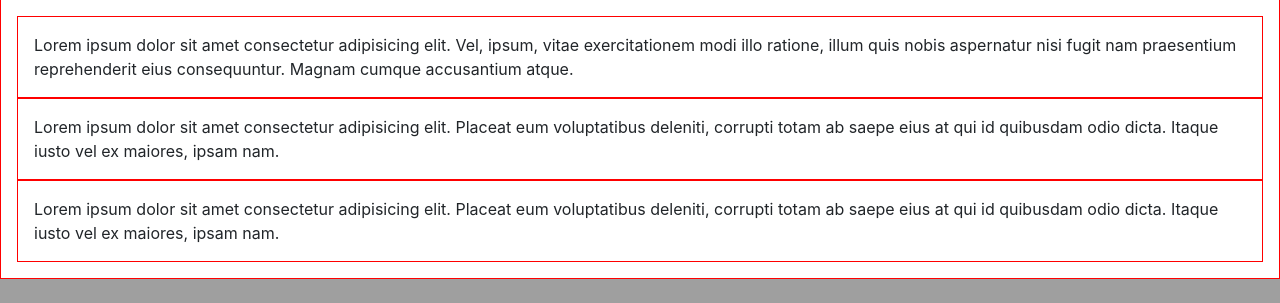
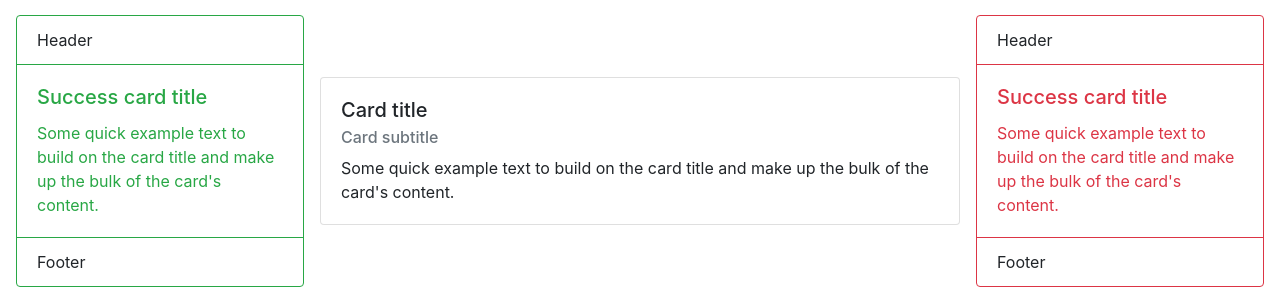
Before and after one commit to dip7501686040/notredamedelhi, a PHP site: page / in a window 1280 px wide. Shown: the part 553-856 px from the top of the page. Before the commit the page ends 832 px from the top, so only its background shows below. Run offline with PHP 8.4, Linux system fonts and the light colour scheme.

Commit message:
index content fixed

```diff
--- a/css/style.css
+++ b/css/style.css
@@ -1,6 +1,5 @@
 .debug {
   border: 1px solid red;
-  padding: 1rem;
 }
 
 /**...........navbar..............*/
@@ -23,11 +22,22 @@
 .event_message_notice {
   width: 100%;
   display: flex;
-  flex-wrap: wrap;
+  justify-content: center;
+  align-items: center;
 }
-.event_message_notice .event_message_notice {
-  min-width: 20%;
+.event_message_notice .event {
+  flex: 0 0 25%;
+  padding: 1rem;
 }
-.event_message_notice .common {
+.event_message_notice .message {
+  flex: 1 0 50%;
+}
+.event_message_notice .notice {
+  flex: 0 0 25%;
+}
+@media only screen and (max-width: 768px) {
+  .event_message_notice {
+    flex-direction: column;
+  }
 }
 /*........//index content........ */
--- a/index.php
+++ b/index.php
@@ -31,10 +31,38 @@ require_once('header.php');
 <!--........//slider........-->
 
 <!--........index content........-->
-<div class="event_message_notice debug">
-    <div class="event debug">Lorem ipsum dolor sit amet consectetur adipisicing elit. Vel, ipsum, vitae exercitationem modi illo ratione, illum quis nobis aspernatur nisi fugit nam praesentium reprehenderit eius consequuntur. Magnam cumque accusantium atque.</div>
-    <div class="message debug">Lorem ipsum dolor sit amet consectetur adipisicing elit. Placeat eum voluptatibus deleniti, corrupti totam ab saepe eius at qui id quibusdam odio dicta. Itaque iusto vel ex maiores, ipsam nam.</div>
-    <div class="notice debug">Lorem ipsum dolor sit amet consectetur adipisicing elit. Placeat eum voluptatibus deleniti, corrupti totam ab saepe eius at qui id quibusdam odio dicta. Itaque iusto vel ex maiores, ipsam nam.</div>
+<div class="event_message_notice">
+    <div class="event">
+        <div class="card border-success">
+            <div class="card-header bg-transparent border-success">Header</div>
+            <div class="card-body text-success">
+                <h5 class="card-title">Success card title</h5>
+                <p class="card-text">Some quick example text to build on the card title and make up the bulk of the card's content.</p>
+            </div>
+            <div class="card-footer bg-transparent border-success">Footer</div>
+        </div>
+    </div>
+    <div class="message">
+        <div class="card">
+            <div class="card-body">
+                <h5 class="card-title">Card title</h5>
+                <h6 class="card-subtitle mb-2 text-muted">Card subtitle</h6>
+                <p class="card-text">Some quick example text to build on the card title and make up the bulk of the card's content.</p>
+            </div>
+        </div>
+    </div>
+    <div class="notice">
+        <div class="event">
+            <div class="card border-danger">
+                <div class="card-header bg-transparent border-danger">Header</div>
+                <div class="card-body text-danger">
+                    <h5 class="card-title">Success card title</h5>
+                    <p class="card-text">Some quick example text to build on the card title and make up the bulk of the card's content.</p>
+                </div>
+                <div class="card-footer bg-transparent border-danger">Footer</div>
+            </div>
+        </div>
+    </div>
 </div>
 
 <!--........//index content........-->
```
